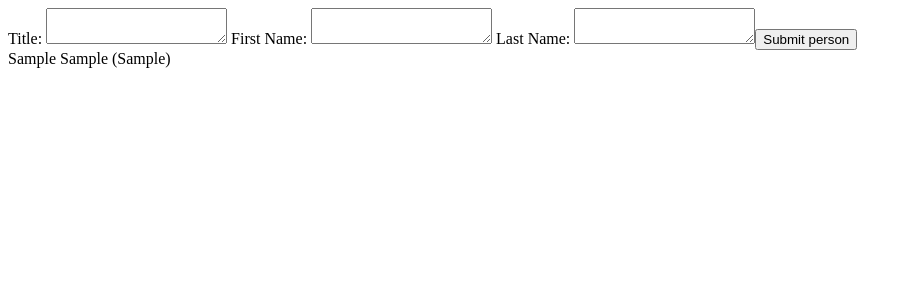
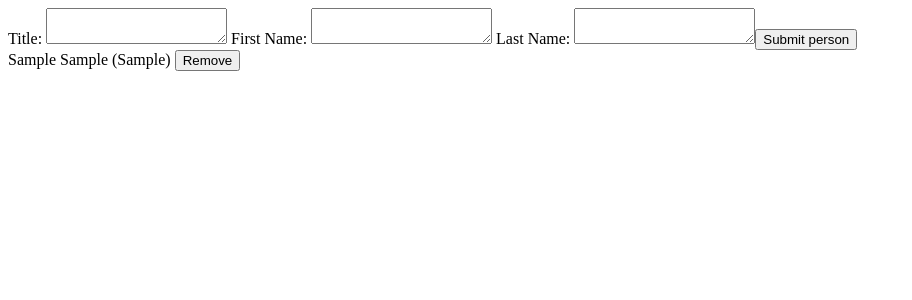
Before and after one commit to dstricks/angular-person-directory, an Angular app: page / in a window 1280 px wide. Both pictures are taken after typing "Sample", "Sample", "Sample" into the empty fields and a click on the input "Submit person". Shown: the top 300 px of the page, without its empty margins (0-912 px from the left). Built offline with nearby package versions, Linux system fonts and the light colour scheme.

Commit message:
Add remove capability to person list component

```diff
--- a/src/app/person-list/person-list.component.html
+++ b/src/app/person-list/person-list.component.html
@@ -1,3 +1,5 @@
 <div *ngFor="let person of people">
     {{ person.fname }} {{ person.lname}} ({{ person.title }})
+
+    <button (click)="remove(person)">Remove</button>
 </div>
--- a/src/app/person-list/person-list.component.ts
+++ b/src/app/person-list/person-list.component.ts
@@ -16,4 +16,9 @@ export class PersonListComponent implements OnInit {
     this.people = this.personDataService.getAllPeople();
   }
 
+  remove(person: Person) {
+    this.personDataService.deletePersonById(person.id);
+    this.people = this.personDataService.getAllPeople();
+  }
+
 }
```
